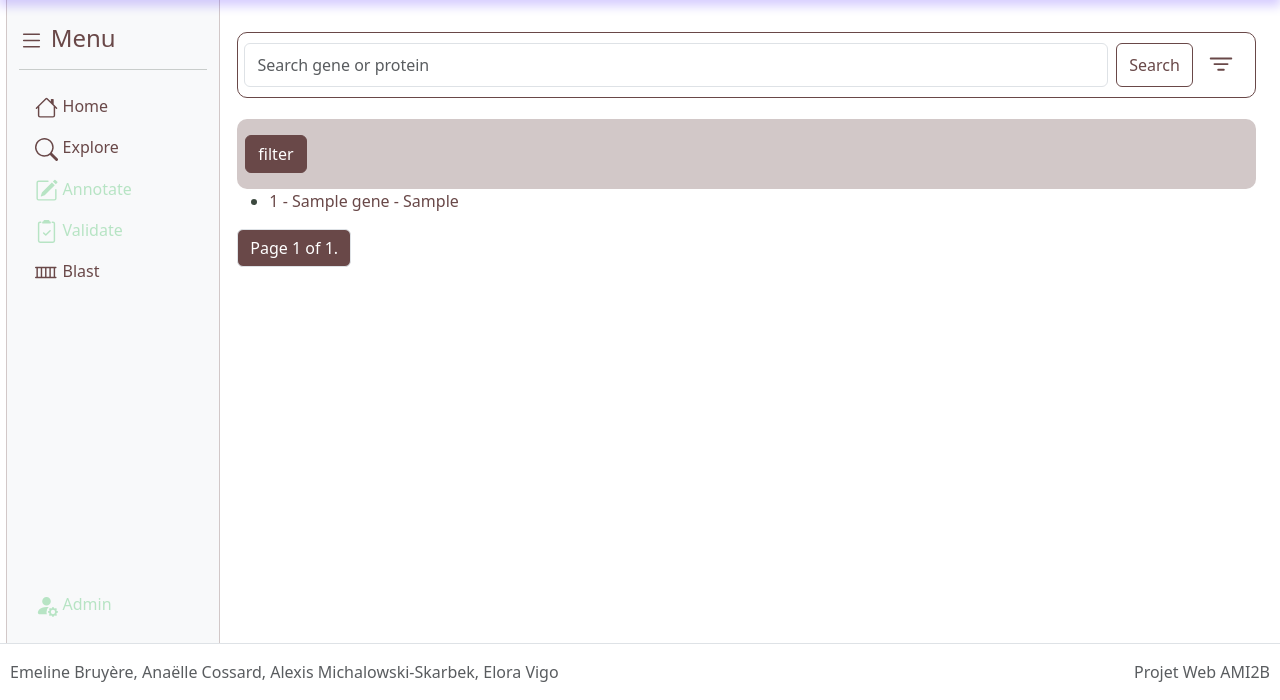
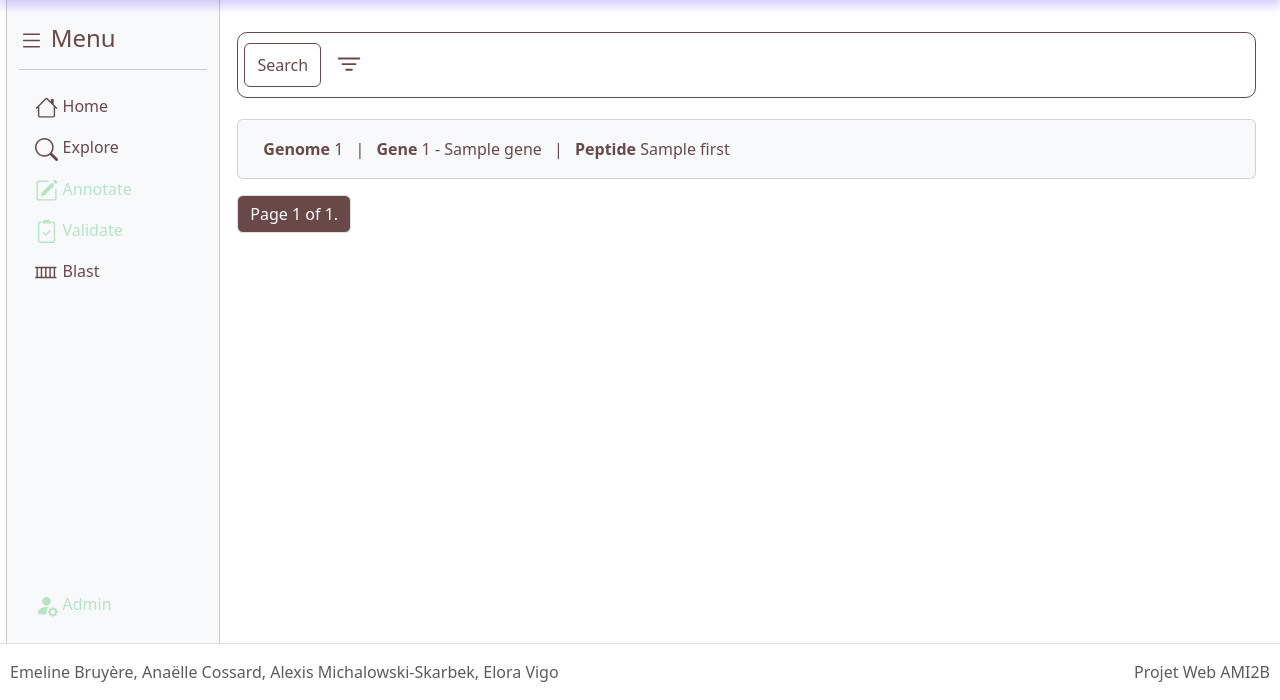
Before and after one commit to anaellle/ProjWeb_GenomeAnnot, a Django app: template GenomeAnnot/main/templates/main/annotate/main_annotate.html in a window 1280 px wide. Shown: the part 100-800 px from the top of the page. Run offline with Django 4.2, Linux system fonts and the light colour scheme; tables that the repository leaves empty hold one stand-in row (values such as "Sample post"); the template is opened without the code that fills it: values that come from a table or form of the project are taken from there, most other values are stand-ins (such as "Sample title", 1, 10 or a date in 2020); some libraries are stand-ins or nearby versions.

Commit message:
visuel filtre annot/valid sauf status

```diff
--- a/GenomeAnnot/main/templates/main/annotate/main_annotate.html
+++ b/GenomeAnnot/main/templates/main/annotate/main_annotate.html
@@ -13,49 +13,45 @@
 {% block body %}
 {% with role="annotator" type="sequence" %}
 
-  {% comment %} {% for gene in object_list%}
+<!-- --------------- GENES LIST --------------- -->
+
+{% for gene in object_list %}
 
   {% with type="sequence" %}
   <div class="card mb-3 ">
-      <a class="btn card-body cardList" href="{% url 'main:geneAnnot' gene_id=gene.id%}">
-          <span class="left-card">
-            <span class="mx-2">Genome {{gene.genome_species}} {{gene.genome_id}} </span>  |
-            <span class="mx-2"> Gene {{gene.id}} {{gene.name}} </span>{% if gene.peptide_id %}
-            | <span class="mx-2">Protein {{gene.peptide_id}} {{gene.peptide_name}} </span>{% endif%}
-          </span> <span class="status right-card">
-            {% with status=gene.status %}
-                {% include 'main/status.html' %}
-          {% endwith %}
+      <a class="btn card-body cardList " href="{% url 'main:geneAnnot' gene_id=gene.id%}">
+          <span class="left-card ">
+            <span class="mx-2"><span class="bold">Genome</span> {{gene.idChrom.idGenome_id}}  </span>  |
+            <span class="mx-2"><span class="bold">Gene</span>  {{ gene.id }} - {{ gene.geneName }}  </span> |
+            <span class="mx-2"><span class="bold">Peptide</span>
+              {% if gene.peptide_set.all %}
+                  {{ gene.peptide_set.first.transcriptName }}
+              {% else %}
+                  No associated peptide
+              {% endif %}
+            </span>
           </span>
+            <span class="status right-card ">
+              {% with status=gene.status %}
+                  {% include 'main/status.html' %}
+            {% endwith %}
+            </span>
       </a>
     </div>
   {% endwith %}
 
-  {%endfor%} {% endcomment %}
+  {% empty %}
 
-<!-- --------------- GENES LIST --------------- -->
-
-{% load bootstrap3 %}
-{% if filter %}
-
-  <div class=" py-3 px-2 filter "  id="filter" >
-      <div class=" card-body">
-          <form action="" method="get" class="form form-flex">
-              {% bootstrap_form filter.form layout='block' %}
-              {% bootstrap_button 'filter' %}
-          </form>
-      </div>
+  <div class="container ">
+    <div class="row">
+        <div class="col text-center grey smallerTxt">
+                 No genes correspond to the request.
+        </div>
+    </div>
   </div>
 
-{% endif %}
+{%endfor%}
 
-<ul>
-  {% for gene in object_list %}
-      <li><a class="nav-link" href="{% url 'main:geneAnnot' gene_id=gene.id %}">{{ gene.id }} - {{ gene.geneName }} - {{ gene.geneSymbol}}</a></li>
-  {% empty %}
-      <li>No genes yet.</li>
-  {% endfor %}
-</ul>
 
 <!-- --------------- PAGINATION --------------- -->
 
--- a/GenomeAnnot/main/templates/main/annotate/searchbar_annotate.html
+++ b/GenomeAnnot/main/templates/main/annotate/searchbar_annotate.html
@@ -1,32 +1,35 @@
-{% extends 'main/searchbar_base.html' %}
+<!-------------- Research -------------->
 
+<form method="get" action="{% url 'main:annotate' %}">
 
-<!-------------- Form action -------------->
+    <div class="d-flex search" role="search">
 
-{%block action%}
-{% url 'main:annotate' %}
-{% endblock %}
 
         <!-------------- Searchbar -------------->
 
-{% block placeholderSearch %}
-Search gene or protein
-{% endblock %}
 
-
-<!-------------- Show filter -------------->
-
-{% block show %}
-{% if genome or chrom or motif_gene or motif_prot %}
-show
-{% endif %}
-{%endblock%}
-
+        {{ filter.form.id__contains }}
+        <button class="btn btn-outline-success" type="submit" id="submit_search" name="submitsearch" >Search</button>
 
 
         <!-------------- Filter -------------->
-{% block  filter %}
-{% comment %} {% with role="annotator" %}
+
+
+        <!-- Button trigger filter -->
+        <button class="btn" type="button" data-bs-toggle="collapse" data-bs-target="#filter" aria-expanded="false" >
+            <svg xmlns="http://www.w3.org/2000/svg" width="30" height="30" fill="currentColor" class="bi bi-filter" viewBox="0 0 16 16">
+                <path d="M6 10.5a.5.5 0 0 1 .5-.5h3a.5.5 0 0 1 0 1h-3a.5.5 0 0 1-.5-.5m-2-3a.5.5 0 0 1 .5-.5h7a.5.5 0 0 1 0 1h-7a.5.5 0 0 1-.5-.5m-2-3a.5.5 0 0 1 .5-.5h11a.5.5 0 0 1 0 1h-11a.5.5 0 0 1-.5-.5"/>
+            </svg>
+        </button>
+
+    </div>
+
+    <!-- filter opened -->
+    <div class="collapse" id="filter">
+        <div class=" card-body">
+
+
+        {% with role="annotator" %}
 
         <!-------------- Gene or Protein-------------->
         {% with type="sequence" %}
@@ -35,18 +38,28 @@ show
                 <div class="container pt-3 pb-3">
 
                     <div class="row align-items-center mb-3">
-                <!-------- Genome --------->
+
+                        <!-------- Species --------->
                         <div class="col">
                             <div class="d-flex align-items-center">
-                        <label for="genome" class="form-label">Genome</label>
-                        <input type="text" class="form-control ms-2" id="genome" name="genome" value="{% if genome %}{{genome}}{% endif %}">
+                                <label for="id_idChrom__idGenome__species__icontains" class="form-label pe-3">Species</label>
+                                {{ filter.form.idChrom__idGenome__species__icontains }}
+                                <!--<input type="text" class="form-control ms-2" id="genome" name="genome" value="{% if genome %}{{genome}}{% endif %}">-->
                             </div>
                         </div>
-                <!-------- Chromosome --------->
+
+                        <!-------- Gene name --------->
                         <div class="col">
                             <div class="d-flex align-items-center">
-                        <label for="chrom" class="form-label">Chromosome</label>
-                        <input type="text" class="form-control ms-2" id="chrom" name="chrom" value="{% if chrom %}{{chrom}}{% endif %}">
+                                <label for="id_geneName__contains" class="form-label pe-3">Gene Name</label>
+                                {{ filter.form.geneName__contains }}
+                            </div>
+                        </div>
+                        <!-------- Gene symbol --------->
+                        <div class="col">
+                            <div class="d-flex align-items-center">
+                                <label for="id_geneSymbol__contains" class="form-label pe-3">Gene Symbol</label>
+                                {{ filter.form.geneSymbol__contains }}
                             </div>
                         </div>
 
@@ -56,19 +69,23 @@ show
 
                     <div class="row align-items-center mb-3">
 
+
+
                         <!-------- Motif gene--------->
                         <div class="col">
                             <div class="d-flex align-items-center">
-                        <label for="motif_gene" class="form-label">DNA Motif</label>
-                        <input type="text" class="form-control ms-2" id="motif_gene" name="motif_gene" value="{% if motif_gene %}{{motif_gene}}{% endif %}">
+                                <label for="id_sequence_gene" class="form-label pe-3">DNA Motif</label>
+                                {{ filter.form.sequence_gene }}
+                                <!--<input type="text" class="form-control ms-2" id="motif_gene" name="motif_gene" value="{% if motif_gene %}{{motif_gene}}{% endif %}">-->
                             </div>
                         </div>
 
                         <!-------- Motif prot--------->
                         <div class="col">
                             <div class="d-flex align-items-center">
-                        <label for="motif_prot" class="form-label">Peptide Motif</label>
-                        <input type="text" class="form-control ms-2" id="motif_prot" name="motif_prot" value="{% if motif_prot %}{{motif_prot}}{% endif %}">
+                                <label for="id_sequence_pep" class="form-label pe-3">Peptide Motif</label>
+                                {{ filter.form.sequence_pep }}
+                                <!--<input type="text" class="form-control ms-2" id="motif_prot" name="motif_prot" value="{% if motif_prot %}{{motif_prot}}{% endif %}">-->
                             </div>
                         </div>
 
@@ -78,7 +95,7 @@ show
                     <!-------- Status --------->
                     <div class="row align-items-center mb-3">
 
-
+        TO DOOOOOOOOOO
                         <div class="col form-check form-switch">
                             <input class="form-check-input" type="checkbox" role="switch" id="status0" name="status0" {% if not status0 or status0 == 'checked' %}checked{% endif %}>
                             <label class="form-check-label" for="status0">
@@ -117,8 +134,9 @@ show
                         </div>
 
                         <div class="col form-check form-switch">
-                    <input class="form-check-input" type="checkbox" role="switch"  id="status4" name="status4" {% if status4 == 'checked' %}checked{% endif %}>
-                    <label class="form-check-label" for="status4">
+                            {{ filter.form.validated}}
+                            <!--<input class="form-check-input" type="checkbox" role="switch"  id="status4" name="status4" {% if status4 == 'checked' %}checked{% endif %}>-->
+                            <label class="form-check-label" for="id_validated">
                             {% with status=4  %}
                                 {% include 'main/status.html' %}
                             {% endwith %}
@@ -130,6 +148,12 @@ show
             </div>
 
 
+
 {% endwith %}
-{% endwith %} {% endcomment %}
-{% endblock %}
+{% endwith %}
+
+</div>
+</div>
+
+
+</form>
--- a/GenomeAnnot/main/templates/main/searchbar_base.html
+++ b/GenomeAnnot/main/templates/main/searchbar_base.html
@@ -17,8 +17,9 @@
     -->
 
     <!-------------- Search bar -------------->
-
+    {% block  searchbar %}
     <input class="form-control me-2" name="searchbar" type="search" id="searchbar"  placeholder="{% block placeholderSearch %}Search{% endblock %}" aria-label="Search">
+    {% endblock %}
     <button class="btn btn-outline-success" type="submit" id="submit_search" name="submitsearch" >Search</button>
 
 
```
Also changed, not shown: GenomeAnnot/main/filters.py (+55 -8 lines), GenomeAnnot/main/templates/main/validate/main_validate.html (+24 -28 lines), GenomeAnnot/main/templates/main/validate/searchbar_validate.html (+46 -32 lines), GenomeAnnot/main/views.py (+24 -14 lines). Lines whose indentation alone changed are shown as unchanged.
